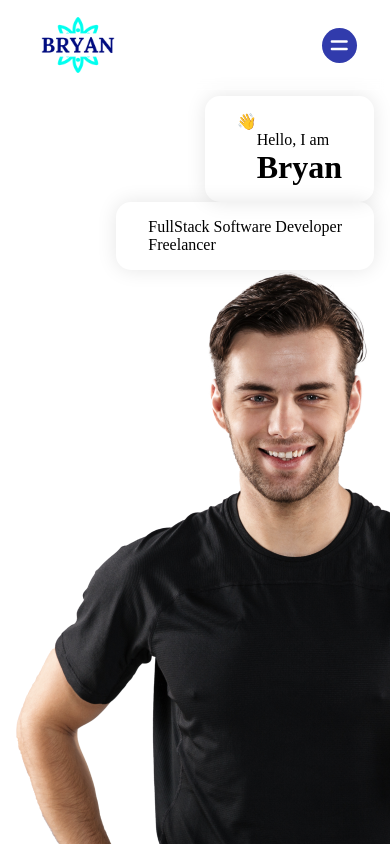
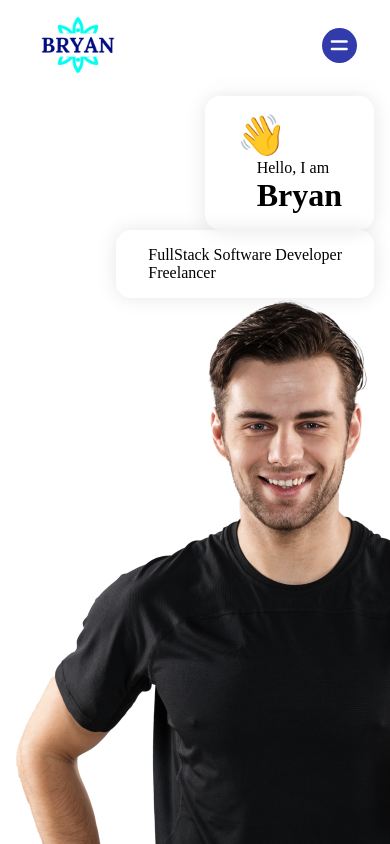
Before and after one commit to brosmar18/portfolio-frontend, a React (Create React App) app: page / in a window 390 px wide. Shown: the top 844 px of the page. Built offline with nearby package versions, Linux system fonts and the light colour scheme.

Commit message:
span styles added with media query

```diff
--- a/src/container/Header/Header.scss
+++ b/src/container/Header/Header.scss
@@ -74,4 +74,12 @@
             text-align: right;
         }
     }
+
+    span {
+        font-size: 2.5rem;
+
+        @media screen and (min-width: 2000px) {
+            font-size: 5rem;
+        }
+    }
 }
```
